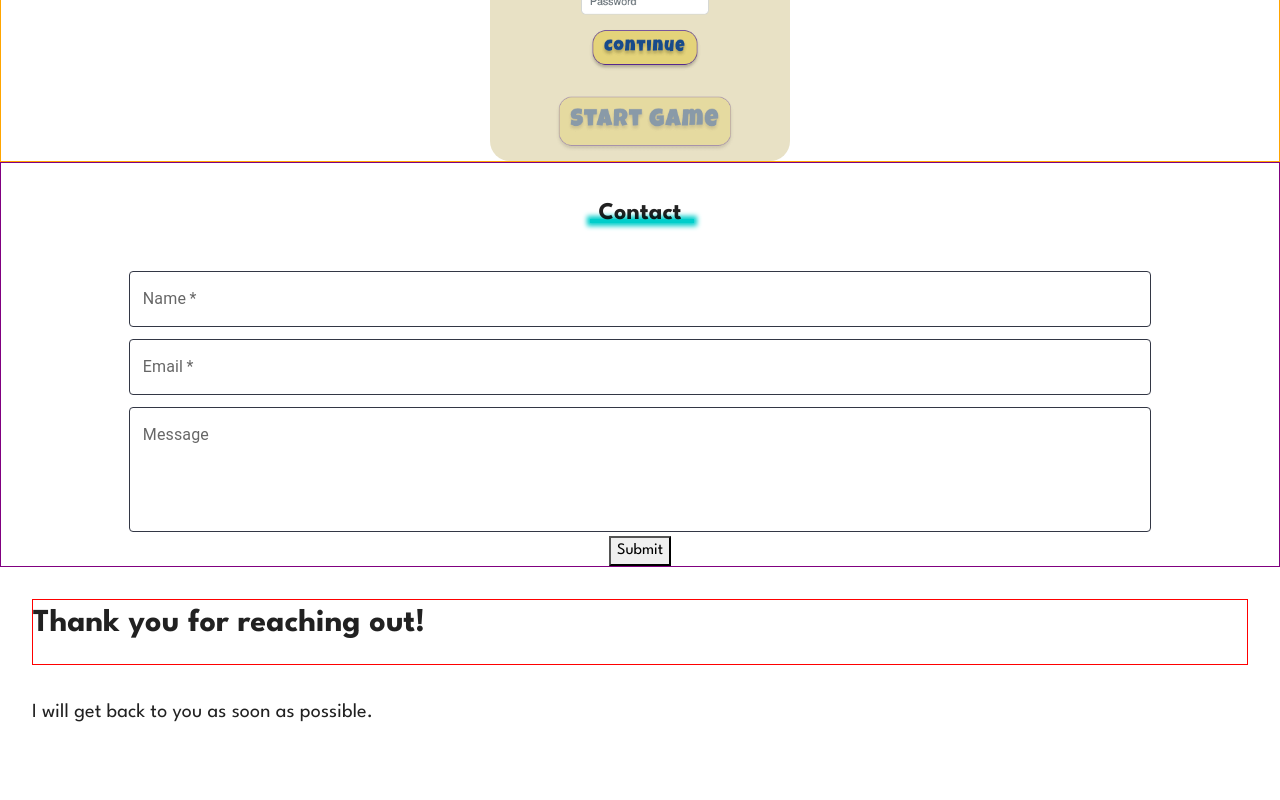
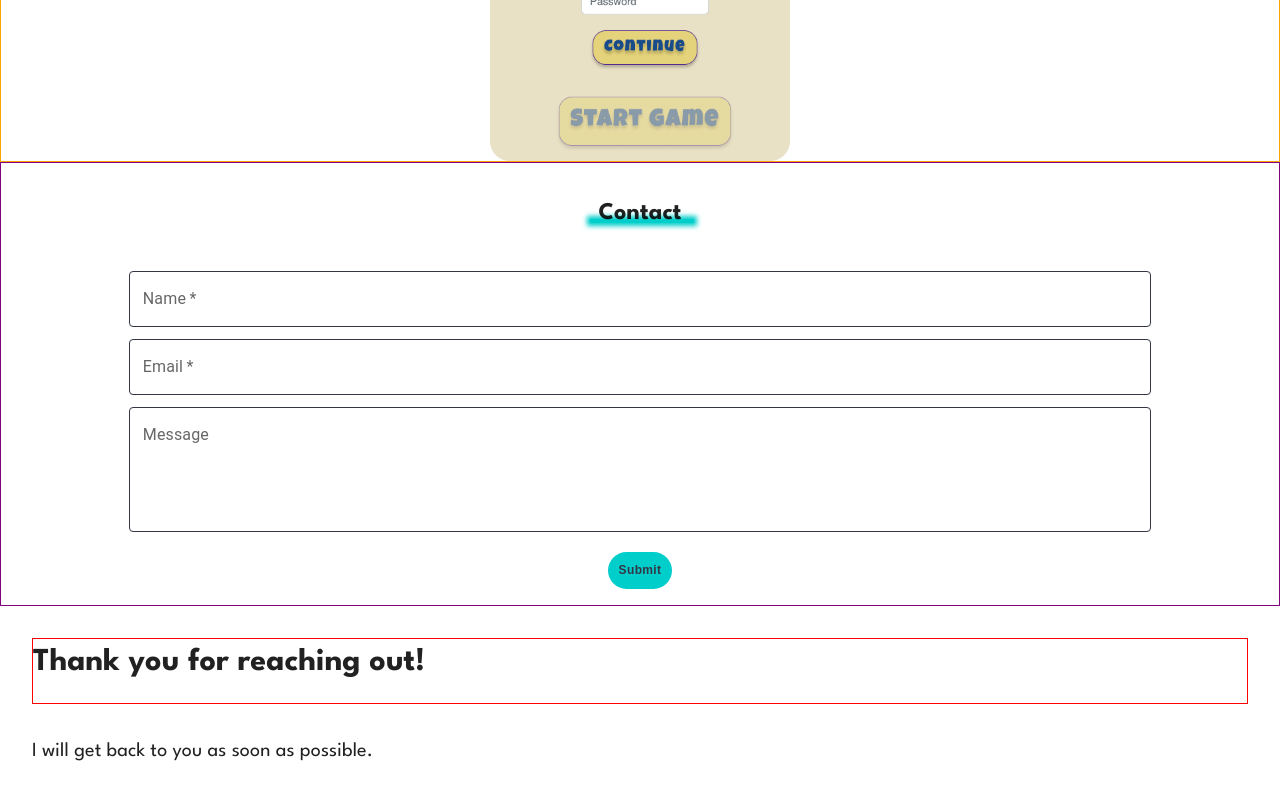
Before and after one commit to agorbacheva-y/agorbacheva-portfolio, a React (Create React App) app: page / in a window 1280 px wide. Shown: the part 1530-2330 px from the top of the page. Before the commit the page ends 2305 px from the top, so only its background shows below. Built offline with nearby package versions, Linux system fonts and the light colour scheme.

Commit message:
add form submit button

```diff
--- a/src/components/Contact.js
+++ b/src/components/Contact.js
@@ -1,6 +1,7 @@
 import { useState } from "react";
 import Title from "./Title";
 import CustomTextField from "./CustomTextField";
+import CustomButton from "./CustomButton";
 
 const FORM_ENDPOINT = "https://public.herotofu.com/v1/c27aab20-10dd-11ee-a6b0-17653bd30bd3";
 
@@ -84,7 +85,7 @@ const Contact = () => {
             name="message"
             onChange={handleChange}
           />
-          <button type="submit">Submit</button>
+          <CustomButton type="submit">Submit</CustomButton>
         </form>
       </div>
     </div>
--- a/src/components/CustomButton.js
+++ b/src/components/CustomButton.js
@@ -11,6 +11,8 @@ const LinkButton = styled(Button) ({
   backgroundColor: '#00CECB',
   color: '#333745',
   fontFamily: ['League Spartan', 'sans-serif'],
+  textTransform: 'capitalize',
+  fontWeight: 700,
   '&:hover': {
    backgroundColor: '#00a5a2',
    fontWeight: 600,
```
